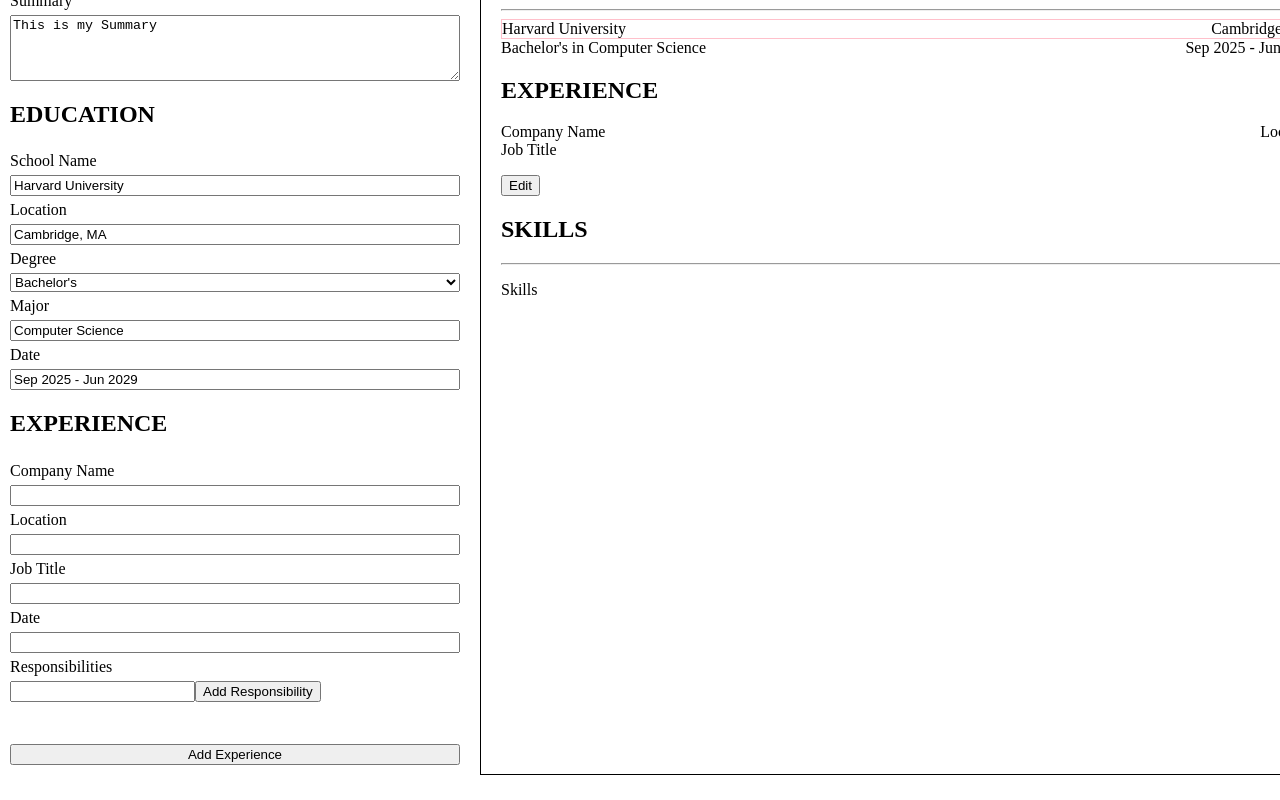
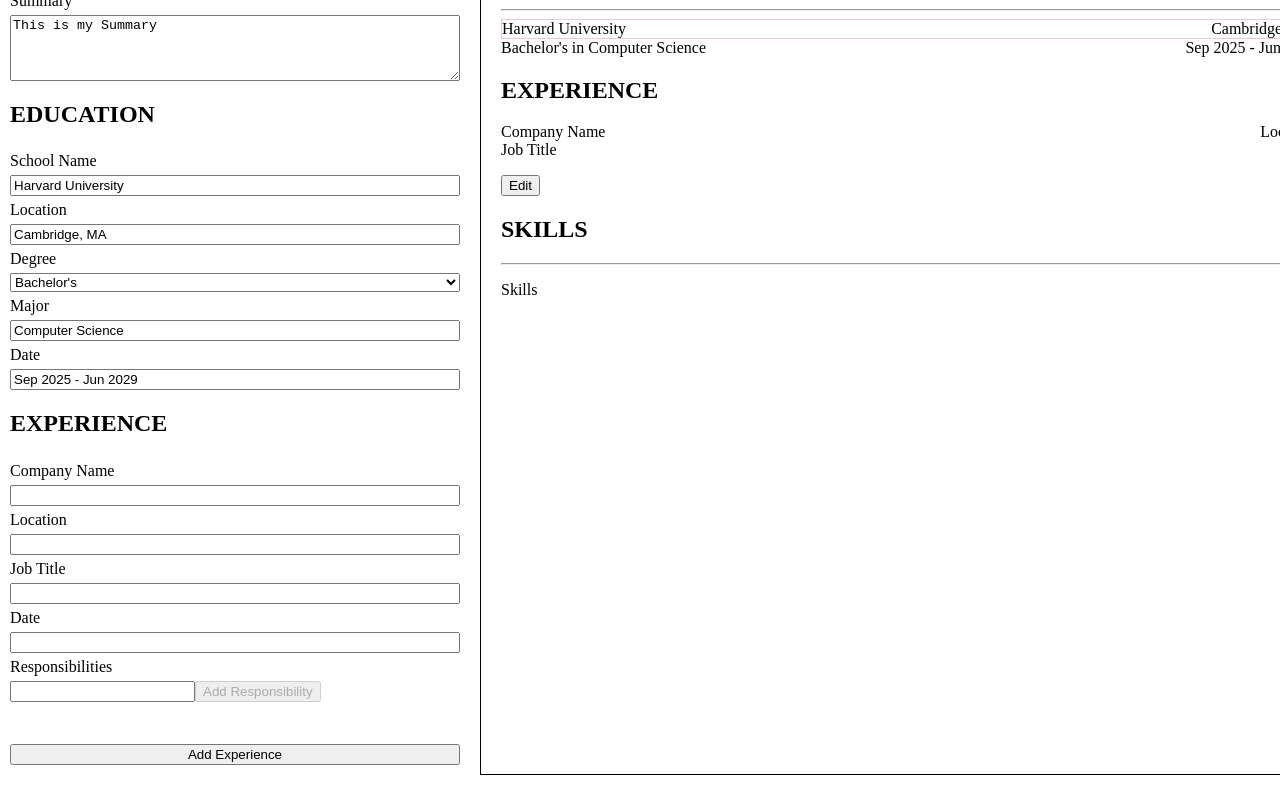
Before and after one commit to samiam120/Resume-Generator, a React (Vite) app: page / in a window 1280 px wide. Shown: the part 348-1148 px from the top of the page. Built offline with nearby package versions, Linux system fonts and the light colour scheme.

Commit message:
editing experience

```diff
--- a/src/App.jsx
+++ b/src/App.jsx
@@ -40,6 +40,15 @@
     responsibilities: [],
   });
 
+  const [responsibility, setResponsibility] = useState("");
+
+  const handleEditExperience = (id) => {
+    const jobToEdit = experienceList.find((job) => job.id == id);
+    updateCurrentJob(jobToEdit);
+
+  }
+
+
   return (
     <div className="container">
       <div className="form-container">
@@ -57,6 +66,8 @@
           updateJob={updateCurrentJob}
           experienceList={experienceList}
           setExperienceList={setExperienceList}
+          responsibility={responsibility}
+          setResponsibility={setResponsibility}
         />
       </div>
       <div className="resume-container">
@@ -65,9 +76,12 @@
         <Education educationInfo={education} />
         <h2>EXPERIENCE</h2>
         {experienceList.map((job) => (
-          <Experience key={job.id} experienceInfo={job} />
+          <Experience key={job.id} experienceInfo={job}
+          handleEditExperience={handleEditExperience}
+          />
         ))}
-        <Experience experienceInfo={currentJob} />
+        <Experience experienceInfo={{...currentJob, responsibilityPreview:responsibility}}
+        />
         <Skills />
       </div>
     </div>
```
